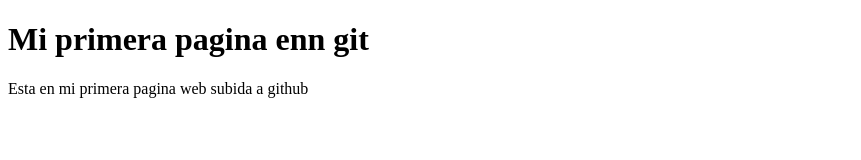
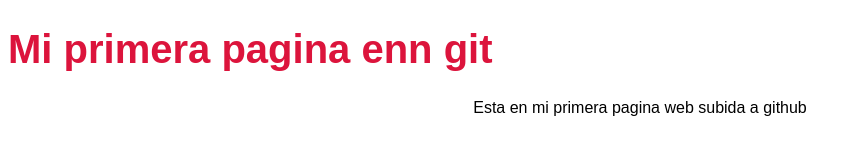
Before and after one commit to carevalojesus/mi-proyecto-git, a plain HTML site: page index.html in a window 1280 px wide. Shown: the whole page, without its empty margins (0-861 px from the left). Drawn offline with Linux system fonts and the light colour scheme.

Commit message:
add new files

```diff
--- a/index.html
+++ b/index.html
@@ -4,6 +4,7 @@
     <meta charset="UTF-8">
     <meta name="viewport" content="width=device-width, initial-scale=1.0">
     <title>Mi primera pagina en git</title>
+    <link rel="stylesheet" href="style.css">
 </head>
 <body>
     <h1>Mi primera pagina enn git</h1>
--- /dev/null
+++ b/style.css
@@ -0,0 +1,11 @@
+h1 {
+    font-size: 2.5rem;
+    font-family: Arial, Helvetica, sans-serif;
+    color: crimson;
+}
+
+p {
+    font-size: 1rem;
+    font-family: Arial, Helvetica, sans-serif;
+    text-align: center;
+}
```
